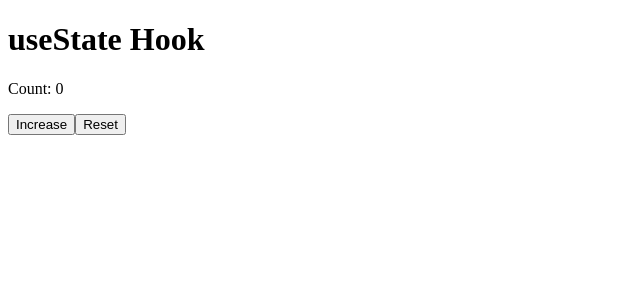
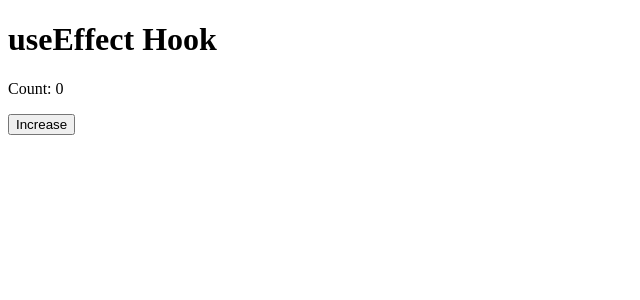
Before and after one commit to abdullahshabir31/React-Learning, a React (Vite) app: page / in a window 1280 px wide. Shown: the top 300 px of the page, without its empty margins (0-640 px from the left). Built offline with nearby package versions, Linux system fonts and the light colour scheme.

Commit message:
Add useEffect hook example

```diff
--- /dev/null
+++ b/src/10-Hooks/02-use-effect-hook.jsx
@@ -0,0 +1,21 @@
+import { useEffect, useState } from "react";
+
+function UseEffectHook() {
+  const [count, setCount] = useState(0);
+
+  useEffect(() => {
+    console.log("Component rendered or count changed");
+  }, [count]);
+
+  return (
+    <div>
+      <h1>useEffect Hook</h1>
+
+      <p>Count: {count}</p>
+
+      <button onClick={() => setCount(count + 1)}>Increase</button>
+    </div>
+  );
+}
+
+export default UseEffectHook;
--- a/src/App.jsx
+++ b/src/App.jsx
@@ -1,7 +1,7 @@
-import UseStateHook from "./10-Hooks/01-use-state-hook";
+import UseEffectHook from "./10-Hooks/02-use-effect-hook";
 
 function App() {
-  return <UseStateHook />;
+  return <UseEffectHook />;
 }
 
 export default App;
```
